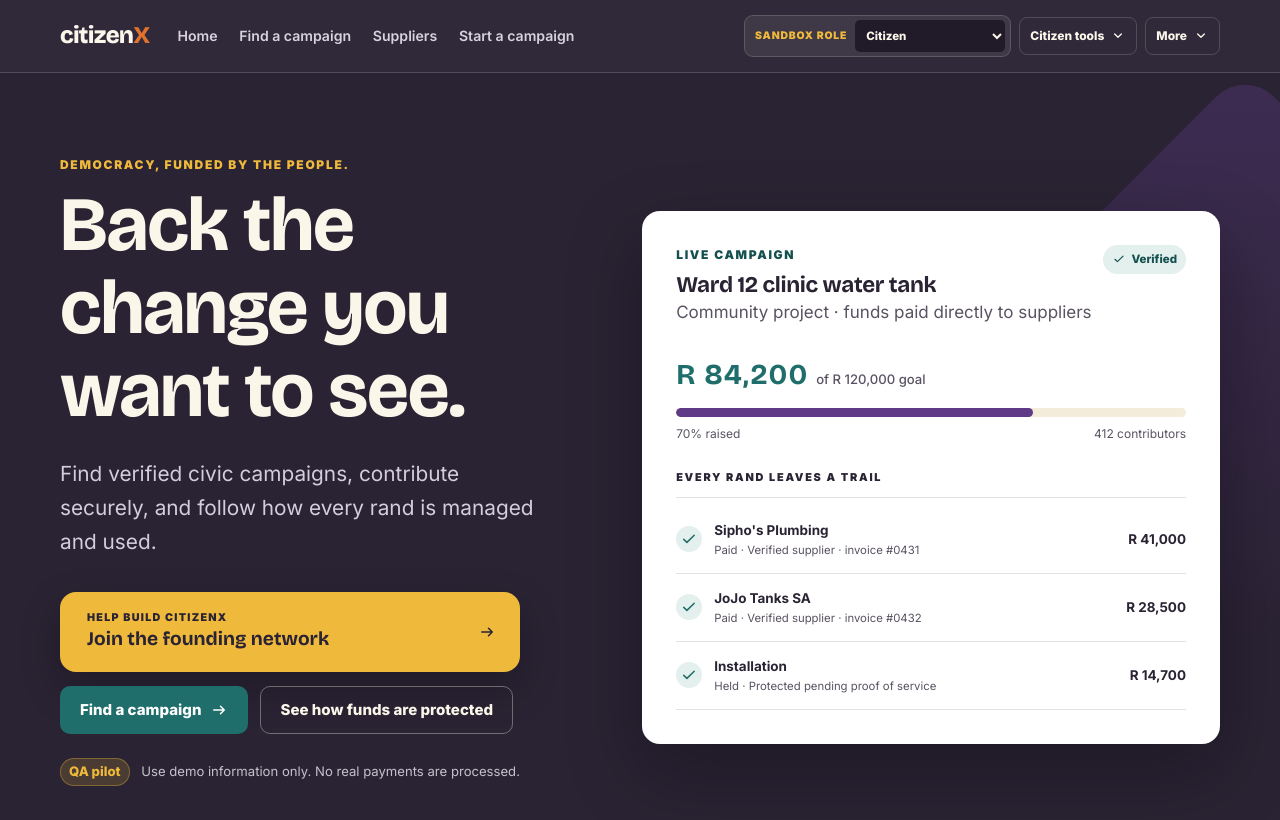
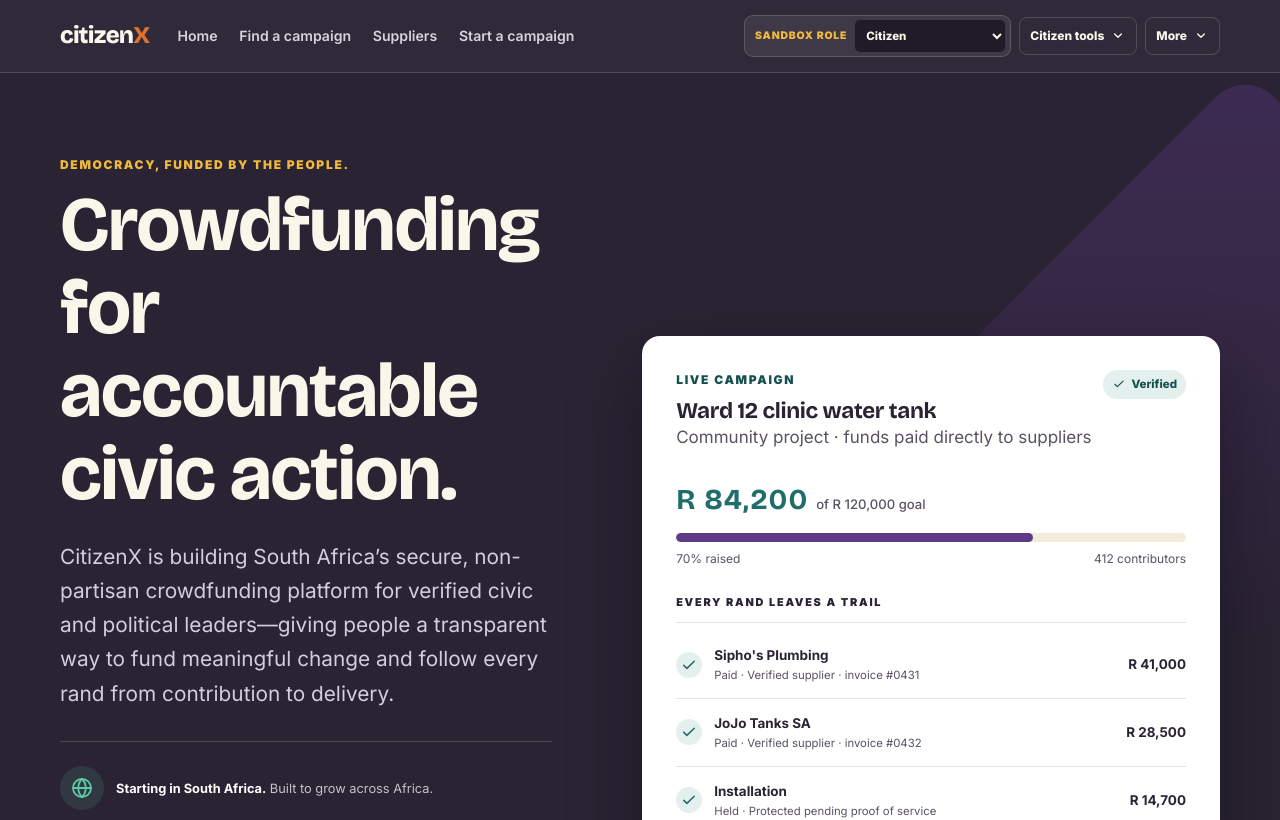
Before and after one commit to chelseawilliamsoncitizenx/citizenx-website, a Next.js app in the folder apps/web/: page / in a window 1280 px wide. Shown: the top 820 px of the page. Built offline with nearby package versions, Linux system fonts and the light colour scheme.

Commit message:
feat: foreground crowdfunding message

```diff
--- a/apps/web/app/page.tsx
+++ b/apps/web/app/page.tsx
@@ -13,8 +13,9 @@ export default function HomePage() {
         <div className="shell hero-grid">
           <div className="hero-copy">
             <p className="eyebrow eyebrow-light">Democracy, funded by the people.</p>
-            <h1>Back the change you want to see.</h1>
-            <p className="hero-lead">Find verified civic campaigns, contribute securely, and follow how every rand is managed and used.</p>
+            <h1>Crowdfunding for accountable civic action.</h1>
+            <p className="hero-lead">CitizenX is building South Africa’s secure, non-partisan crowdfunding platform for verified civic and political leaders—giving people a transparent way to fund meaningful change and follow every rand from contribution to delivery.</p>
+            <div className="about-origin"><span aria-hidden="true"><FeatureIcon name="globe" /></span><p><strong>Starting in South Africa.</strong> Built to grow across Africa.</p></div>
             <div className="hero-actions">
               <Link className="button hero-founder-button" href="/join/">
                 <span><small>Help build CitizenX</small><strong>Join the founding network</strong></span>
```
